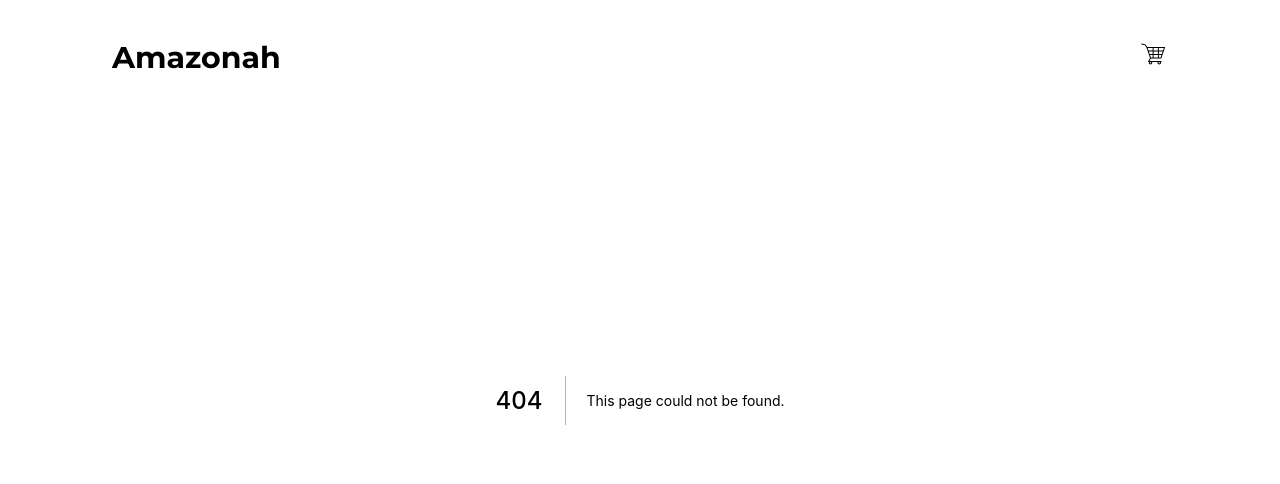
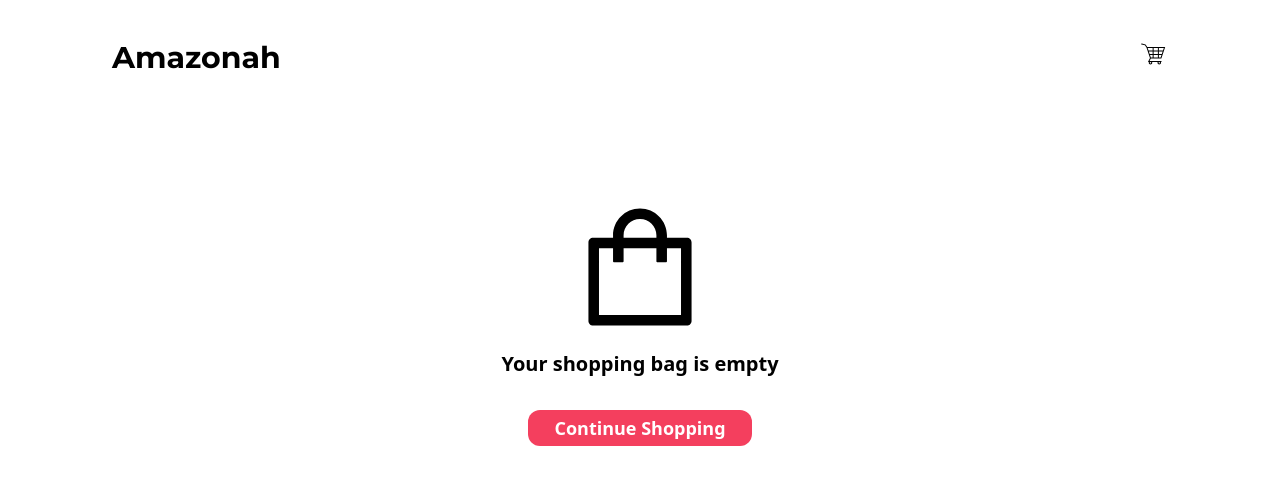
Before and after one commit to edwinochieng/ecommerce-app, a Next.js app: page /cart in a window 1280 px wide. Before the commit this address had no page. Shown: the top 484 px of the page. Built offline with nearby package versions, Linux system fonts and the light colour scheme.

Commit message:
shopping cart

```diff
--- a/context/CartContext.js
+++ b/context/CartContext.js
@@ -34,17 +34,12 @@ export const GlobalProvider = ({children}) => {
     const [state,dispatch] = useReducer(reducer,initialState);
 
     //action
-    const addToCart = (product) => {
-        dispatch({
-            type : "ADD_ITEM",
-            payload: {...product, quantity:1}
-        })
-    }
+
 return(
     <Store.Provider
     value = {{
         cart: state.cart,
-        addToCart
+        dispatch
     }}>
         {children}
     </Store.Provider>
--- a/package.json
+++ b/package.json
@@ -10,6 +10,10 @@
     "build-css": "tailwindcss build styles/globals.css"
   },
   "dependencies": {
+    "@emotion/react": "^11.10.4",
+    "@emotion/styled": "^11.10.4",
+    "@mui/icons-material": "^5.10.6",
+    "@mui/material": "^5.10.8",
     "next": "12.3.1",
     "react": "18.2.0",
     "react-dom": "18.2.0",
--- /dev/null
+++ b/pages/cart.js
@@ -0,0 +1,57 @@
+import React,{useContext} from 'react'
+import {Store} from '../context/CartContext'
+import {AiOutlineShopping,AiOutlineMinus,AiOutlinePlus} from 'react-icons/ai'
+import Link from 'next/link';
+import Image from 'next/image';
+import HighlightOffIcon from '@mui/icons-material/HighlightOff';
+
+function Cart() {
+    const {cart} = useContext(Store);
+
+  return (
+    <div className='min-h-screen pt-12 sm:pt-16 lg:pt-20 px-8 sm:px-10 lg:px-32'>
+       {cart.cartItems.length === 0?
+        (
+         <div className=' flex flex-col items-center pt-28'>
+            <AiOutlineShopping size={150}/>
+            <h1 className='font-semibold text-xl pt-2'>Your shopping bag is empty</h1>
+
+            <div className='pt-8'>
+            <Link href = '/'>
+            <button className='w-56 h-9 bg-rose-500 rounded-xl font-semibold text-lg text-white'>Continue Shopping</button>
+            </Link>
+            </div>
+         </div>
+        )
+        :
+        (
+        <div>
+            <div className='pt-10'>
+              {cart.cartItems.map((item) =>
+              (
+                <div key ={item.slug} item = {item} className = "flex gap-5 py-2">
+                    <div className='bg-gray-100 rounded-lg p-2'>
+                    <Image src={item.picture} height="100" width = "100" alt ={item.name}/>
+                    </div>
+                    <div className='flex flex-col justify-between'>
+                       <h1 className='font-bold text-lg text-gray-900'>{item.name}</h1>
+                       <div className='flex'>
+                        <span className='border p-2 rounded-lg border-rose-500'><AiOutlineMinus/></span>
+                        <span className='mx-2 py-1 font-bold text-lg'>{item.quantity}</span>
+                        <span className='border p-2 rounded-lg bg-rose-400'><AiOutlinePlus/></span>
+                       </div>
+                    </div>
+                    <div className='pl-14 flex flex-col justify-between'>
+                       <h1 className='font-bold text-base'>${item.price}</h1>
+                       <span className='px-1'><HighlightOffIcon sx ={{color:"#f43f5e"}}/></span>
+                    </div>
+                </div>
+              ))}
+            </div>
+        </div>
+        ) }
+    </div>
+  )
+}
+
+export default Cart
--- a/pages/product/[slug].js
+++ b/pages/product/[slug].js
@@ -6,13 +6,19 @@ import { Store } from '../../context/CartContext';
 
 
 function ProductDetails() {
-    const {addToCart} =useContext(Store)
+    const {state,dispatch} =useContext(Store)
     const {query} = useRouter();
     const {slug} = query;
     const product = products.find(x => x.slug === slug)
      if(!product){
         return <h1>Product not found</h1>
      }
+     const addToCart = () => {
+        dispatch({
+            type : "ADD_ITEM",
+            payload: {...product, quantity:1}
+        })
+    }
   return (
     <div className='min-h-screen pt-24 md:pt-28 px-5 lg:px-56 grid md:grid-cols-2 gap-1 lg:gap-12'>
     <div className='bg-gray-100 rounded-2xl mx-4 px-4 lg:px-20 py-8 lg:py-10 h-[22rem] lg:h-[30rem]'>
```
Also changed, not shown: 1 other file (tests, documents, lock files or other folders).
